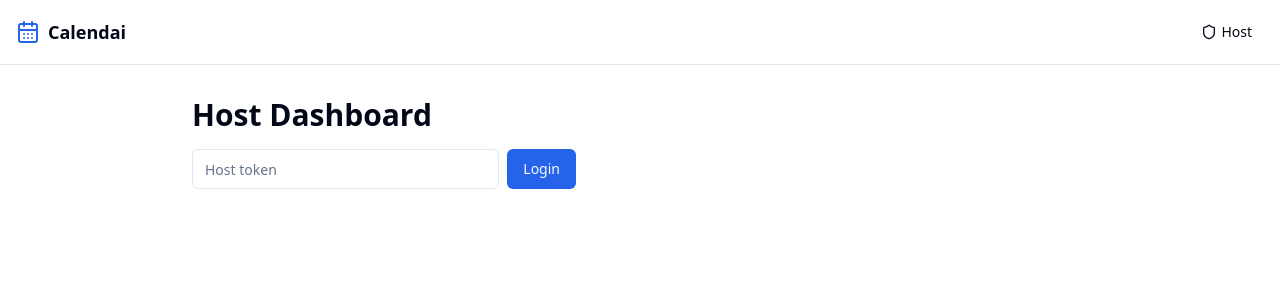
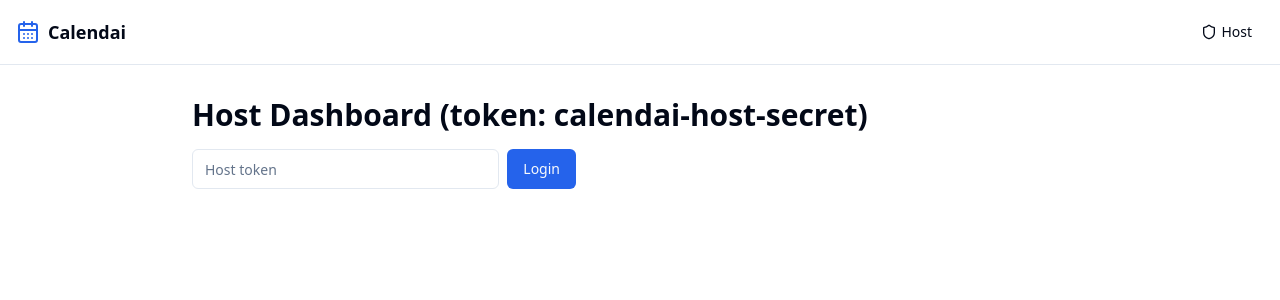
Before and after one commit to sunlazor/ai-for-developers-project-386, a React (Vite) app: page /host in a window 1280 px wide. Shown: the top 300 px of the page. Built offline with nearby package versions, Linux system fonts and the light colour scheme.

Commit message:
Add token in interface for tests

```diff
--- a/src/pages/HostPage.tsx
+++ b/src/pages/HostPage.tsx
@@ -87,7 +87,7 @@ export function HostPage() {
     return (
         <div className="max-w-4xl mx-auto space-y-8">
             <section>
-                <h1 className="text-3xl font-bold mb-4">Host Dashboard</h1>
+                <h1 className="text-3xl font-bold mb-4">Host Dashboard (token: calendai-host-secret)</h1>
                 {!isAuthed ? (
                     <div className="flex gap-2 max-w-sm flex-col">
                         <div className="flex gap-2">
```
